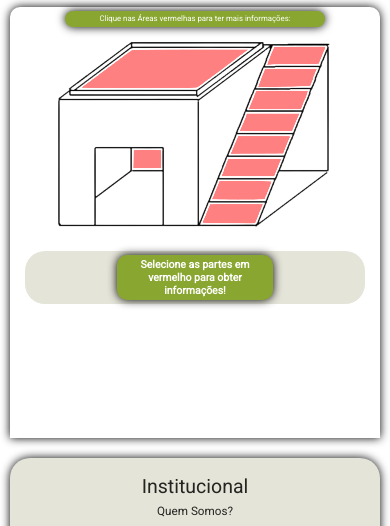
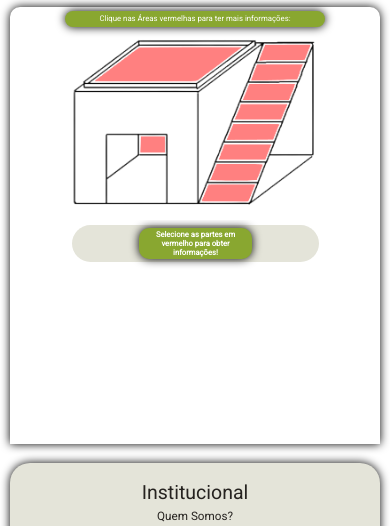
Before and after one commit to Julyo-Hidalgo/eco-ville-pet, a plain HTML site: page specs.html in a window 390 px wide. Shown: the part 128-654 px from the top of the page. Drawn offline with nearby package versions, Linux system fonts and the light colour scheme.

Commit message:
atualizando

```diff
--- a/css/adquirir.css
+++ b/css/adquirir.css
@@ -78,4 +78,8 @@ input{
     .input, label{
         font-size: 5vw;
     }
+
+    #btn_enviar{
+        width: 40%;
+    }
 }
--- a/css/specs.css
+++ b/css/specs.css
@@ -18,3 +18,14 @@ iframe{
     width: 350px;
     height: 190px;
 }
+
+@media screen and (max-width: 530px){
+    iframe{
+        width: 255px;
+        height: 220px;
+    }
+
+    #div_mapa img{
+        width: 80%;
+    }
+}
--- a/specs.html
+++ b/specs.html
@@ -32,6 +32,7 @@
                     <li><a href="specs.html" class="visitado">Especificação</a></li>
                     <li><a href="adquirir.html">Adquirir produto</a></li>
                     <li><a href="quem_somos.html">Quem Somos</a></li>
+		    <li><a href="quem_somos.html">Quem Somos</a></li>
                 </ul>
             </nav>
 
```
Also changed, not shown: adquirir.html (+1 -0 lines), index.html (+1 -0 lines), quem_somos.html (+1 -0 lines), 2 other files.
